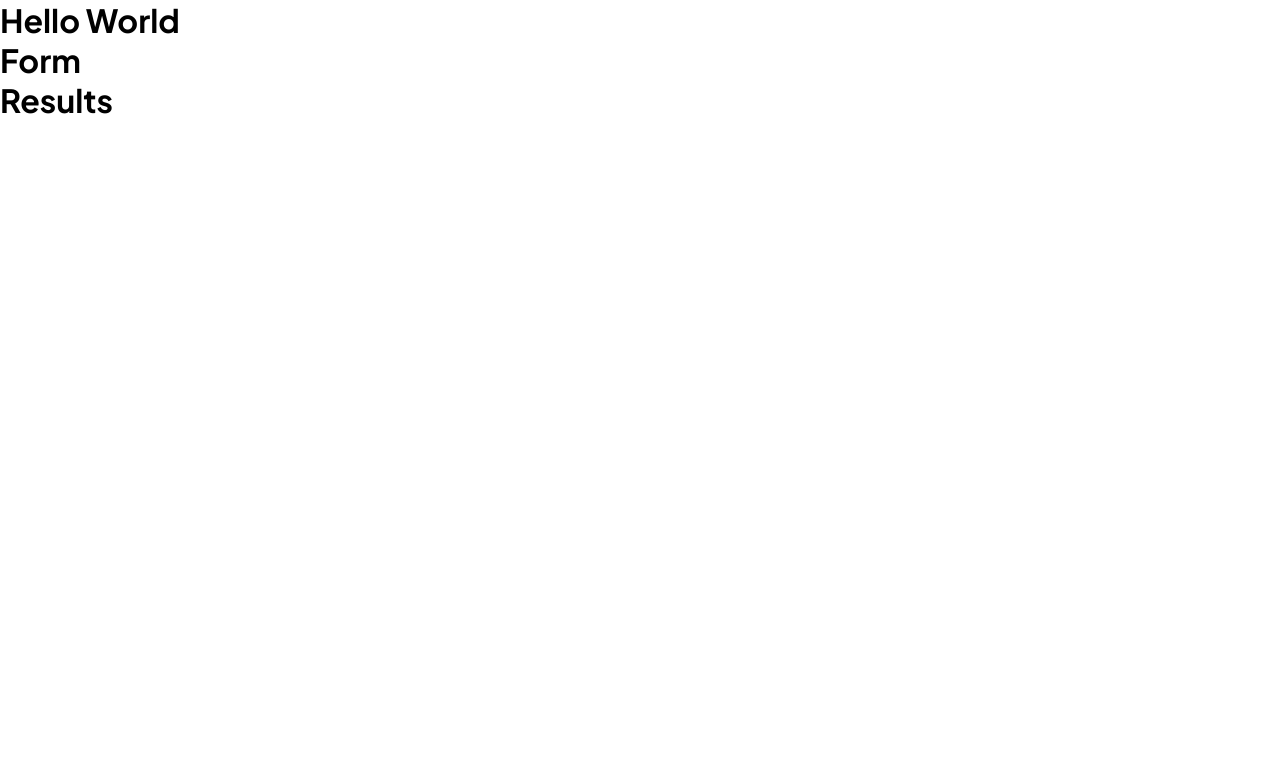
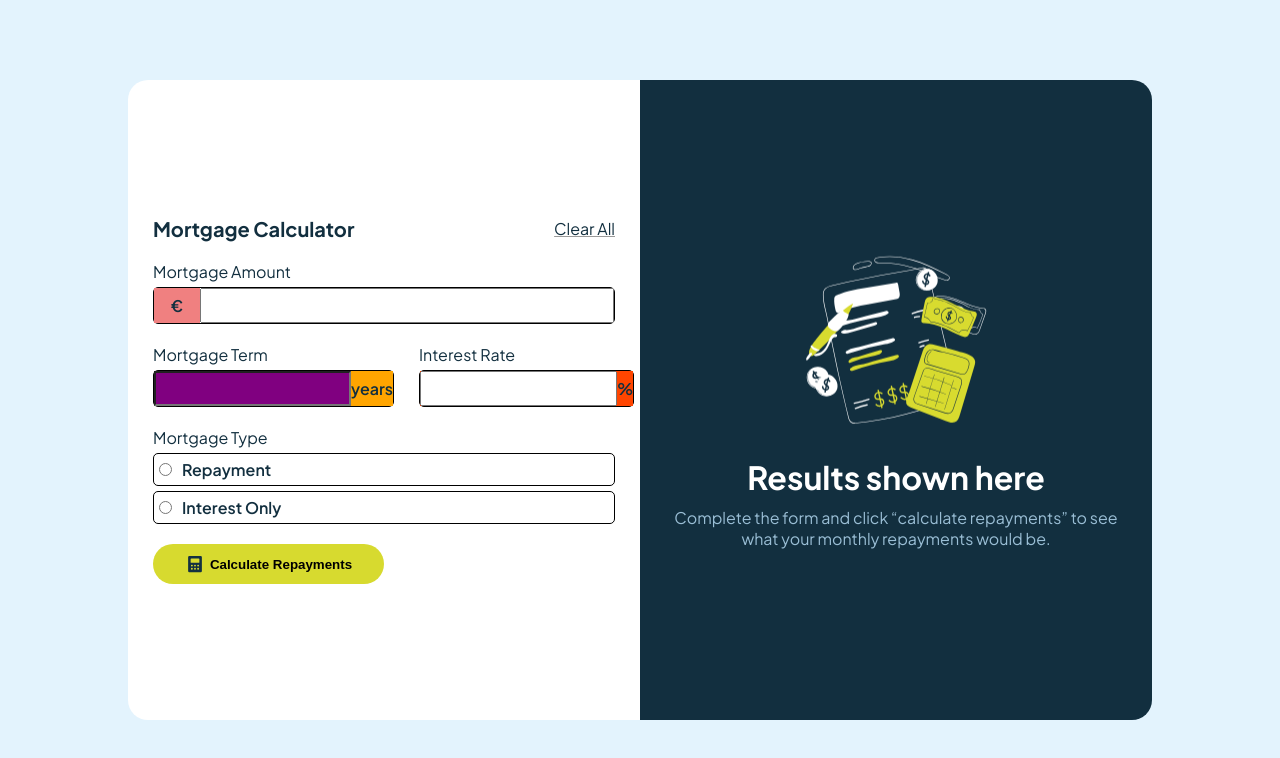
Before and after one commit to antonimatheus/Mortgage-repayment-calculator, a React (Vite) app: page / in a window 1280 px wide. Shown: the top 758 px of the page. Built offline with nearby package versions, Linux system fonts and the light colour scheme.

Commit message:
desktop style(bones) done

```diff
--- a/src/App.css
+++ b/src/App.css
@@ -21,17 +21,45 @@
 --font-family: "Plus Jakarta Sans", sans-serif; /*Weights: 500, 700*/
 }
 
-
 * {
     margin: 0;
     padding: 0;
     box-sizing: border-box;
 }
 
-body {
+.container {
     display: flex;
-    flex-direction: column;
+    flex-direction: row;
+    justify-content: center;
+    align-items: center;
     width: 100vw;
     height: 100vh;
     font-family: var(--font-family);
+    font-size: 16px;
+    color: var(--Slate900);
+    background-color: var(--Slate100);
 }
+
+.Form--container {
+    display: flex;
+    flex-direction: column;
+    justify-content: center;
+    align-items: center;
+    width: 40vw;
+    height: 80vh;
+    border-radius: 20px 0px 0px 20px;
+    background-color: var(--White);
+    gap: 20px;
+}
+
+.Results--container {
+    display: flex;
+    flex-direction: column;
+    justify-content: center;
+    align-items: center;
+    width: 40vw;
+    height: 80vh;
+    border-radius: 0px 20px 20px 0px;
+    background-color: var(--Slate900);
+    gap: 20px;
+}
--- a/src/App.jsx
+++ b/src/App.jsx
@@ -5,11 +5,10 @@ import Form from './Main/Form'
 
 function App() {
   return (
-    <>
-      <h1>Hello World</h1>
+    <div className='container'>
       <Form />
       <Results />
-    </>
+    </div>
   )
 }
 
--- /dev/null
+++ b/src/Main/Form.css
@@ -0,0 +1,194 @@
+@charset "UTF-8";
+
+.Form--container {
+    display: flex;
+    flex-direction: column;
+    padding: 25px;
+}
+
+.Form--header {
+    display: flex;
+    justify-content: space-between;
+    align-items: center;
+    width: 100%;
+    /*background-color: red;*/
+}
+
+.Form--title {
+    display: flex;
+    align-items: center;
+    justify-content: start;
+    width: 80%;
+    font-size: 15px;
+    /*background-color: blue;*/
+}
+
+.Form--title h1 {
+    font-size: 20px;
+}
+
+.Form--clearAll {
+    display: flex;
+    align-items: center;
+    justify-content: end;
+    width: 20%;
+   /*background-color: green;*/
+}
+
+.Form--clearAll p {
+    font-size: rgba(0, 0, 0, 0.4);
+    text-decoration: underline rgba(0, 0, 0, 0.4);
+    cursor: pointer;
+}
+
+.Form--fillOut {
+    display: flex;
+    flex-direction: column;
+    width: 100%;
+    gap: 20px;
+   /* background-color: green;*/
+}
+
+.Form--mortgageAmount {
+    display: flex;
+    flex-direction: column;
+    gap: 5px;
+}
+
+.Form--mortgageAmountDIV {
+    display: flex;
+    width: 100%;
+    border: 1px solid black;
+    border-radius: 5px;
+}
+
+.Form--mortgageAmountIcon {
+    display: flex;
+    justify-content: center;
+    align-items: center;
+    width: 10%;
+    font-weight: 600;
+    background-color: lightcoral;
+}
+.Form--mortgageAmountInput {
+    width: 90%;
+    display: flex;
+}
+
+.Form--mortgageAmountInput input {
+   width: 100%;
+   padding: 8px;
+}
+
+.Form--term--rate {
+    display: flex;
+    flex-direction: row;
+    width: 100%;
+    gap: 25px;
+}
+
+.Form--term--rate div {
+    display: flex;
+    flex-direction: column;
+    width: 100%;
+}
+
+.Form--term {
+    display: flex;
+    width: 50%;
+    gap: 5px;
+}
+
+.Form--termDIV {
+    border: 1px solid black;
+    border-radius: 5px;
+}
+
+.Form--term div {
+    display: flex;
+    flex-direction: row;
+}
+
+
+.Form--rate {
+    display: flex;
+    width: 50%;
+    gap: 5px;
+}
+
+.Form--rateDIV {
+    border: 1px solid black;
+    border-radius: 5px;
+}
+
+.Form--rate div {
+    display: flex;
+    flex-direction: row;
+    width: 100%;
+    font-weight: 600;
+    background-color: orangered;
+}
+
+.Form--rateInput {
+    width: 100%;
+}
+
+.Form--rateInput input {
+    padding: 8px;
+}
+
+.Form--rateIcon {
+    display: flex;
+    justify-content: center;
+    align-items: center;
+    width: 10%;
+}
+
+.Form--termInput input {
+    background-color: purple;
+    padding: 8px;
+}
+
+.Form--termIcon {
+    display: flex;
+    width: 10%;
+    justify-content: center;
+    align-items: center;
+    font-weight: 600;
+    background-color: orange;
+}
+
+.Form--mortgageType {
+    display: flex;
+    flex-direction: column;
+    gap: 5px;
+}
+
+.Form--mortgageTypeRepayment, .Form--mortgageTypeInterestOnly {
+    display: flex;
+    border: 1px solid black;
+    border-radius: 5px;
+    padding: 5px;
+    font-weight: 600;
+    gap: 10px;
+}
+
+.Form--calculateRepayments {
+    display: flex;
+    flex-direction: row;
+    justify-content: center;
+    align-items: center;
+    padding: 10px;
+    width: 50%;
+    font-weight: 600;
+    border: none;
+    border-radius: 30px;
+    background-color: var(--Lime);
+    gap: 5px;
+    cursor: pointer;
+}
+
+
+.Form--calculateRepayments img {
+    width: 20px;
+}
--- a/src/Main/Form.jsx
+++ b/src/Main/Form.jsx
@@ -1,9 +1,85 @@
 import React from 'react'
+import './Form.css'
+
+import iconCalculator from "../assets/mortgage-repayment-calculator-main/assets/images/icon-calculator.svg"
 
 function Form() {
     return (
-        <div>
-            <h1>Form</h1>
+        <div className='Form--container'>
+            <div className='Form--header'>
+                <div className='Form--title'>
+                    <h1>
+                        Mortgage Calculator
+                    </h1>
+                </div>
+                <div className='Form--clearAll'>
+                    <p>
+                        Clear All
+                    </p>
+                </div>
+            </div>
+            <div className='Form--fillOut'>
+                <div className='Form--mortgageAmount'>
+                    <label htmlFor="MortgageAmount">Mortgage Amount</label>
+                    <div className='Form--mortgageAmountDIV'>
+                        <div className='Form--mortgageAmountIcon'>
+                            <p>
+                                €
+                            </p>
+                        </div>
+                        <div className='Form--mortgageAmountInput'>
+                            <input type="number" name="MortgageAmount" id="MortgageAmount" />
+                        </div>
+                    </div>
+                </div>
+                <div className='Form--term--rate'>
+                    <div className='Form--term'>
+                        <label htmlFor="MortgageTerm">Mortgage Term</label>
+                        <div className='Form--termDIV'>
+                            <div className='Form--termInput'>
+                                <input type="number" name="MortgageTerm" id="MortgageTerm" />
+                            </div>
+                            <div className='Form--termIcon'>
+                                <p>
+                                    years
+                                </p>
+                            </div>
+                        </div>
+                    </div>
+                    <div className='Form--rate'>
+                        <label htmlFor="InterestRate">Interest Rate</label>
+                        <div className='Form--rateDIV'>
+                            <div className='Form--rateInput'>
+                                <input type="number" name="InterestRate" id="InterestRate" />
+                            </div>
+                            <div className='Form--rateIcon'>
+                                <p>
+                                    %
+                                </p>
+                            </div>
+                        </div>
+                    </div>
+                </div>
+                <div className='Form--mortgageType'>
+                    <div>
+                        <p>
+                            Mortgage Type
+                        </p>
+                    </div>
+                    <div className='Form--mortgageTypeRepayment'>
+                        <input type="radio" name="Repayment" id="Repayment" />
+                        <label htmlFor="Repayment">Repayment</label>
+                    </div>
+                    <div className='Form--mortgageTypeInterestOnly'>
+                        <input type="radio" name="InterestOnly" id="InterestOnly" />
+                        <label htmlFor="InterestOnly">Interest Only</label>
+                    </div>
+                </div>
+                <button className='Form--calculateRepayments'>
+                    <img src={iconCalculator} alt="iconCalculator" />
+                    <p>Calculate Repayments</p>
+                </button>
+            </div>
         </div>
     )
 }
--- /dev/null
+++ b/src/Main/Results.css
@@ -0,0 +1,32 @@
+@charset "UTF-8";
+
+.Results--containerDIV {
+    display: flex;
+    flex-direction: column;
+    justify-content: center;
+    align-items: center;
+    width: 90%;
+    color: var(--White);
+    gap: 10px;
+}
+
+.Results--containerDIV > div > p {
+    text-align: center;
+    color: var(--Slate300);
+}
+
+@keyframes floating {
+    0%, 100% {
+      transform: translateY(0); /* Posição inicial e final */
+    }
+    50% {
+      transform: translateY(-5px); /* Desloca a imagem para cima em 10px */
+    }
+  }
+
+  .Results--containerDIV > div > img {
+    animation: floating 5s ease-in-out infinite;
+    /* 3s é o tempo da animação;
+       'ease-in-out' é o ritmo da animação;
+       'infinite' faz a animação se repetir infinitamente */
+  }
--- a/src/Main/Results.jsx
+++ b/src/Main/Results.jsx
@@ -1,9 +1,28 @@
 import React from 'react'
+
+import "./Results.css"
+
+import illustrationEmpty from "../assets/mortgage-repayment-calculator-main/assets/images/illustration-empty.svg"
 
 function Results() {
     return (
-        <div>
-            <h1>Results</h1>
+        <div className='Results--container'>
+            <div className='Results--containerDIV'>
+                <div className='Results--img'>
+                    <img src={illustrationEmpty} alt="" />
+                </div>
+                <div className='Results--title'>
+                    <h1>
+                        Results shown here
+                    </h1>
+                </div>
+                <div className='Results--text'>
+                    <p>
+                        Complete the form and click “calculate repayments” to see what
+                        your monthly repayments would be.
+                    </p>
+                </div>
+            </div>
         </div>
     )
 }
```
Also changed, not shown: src/assets/mortgage-repayment-calculator-main/index.md (+1 -17 lines).
